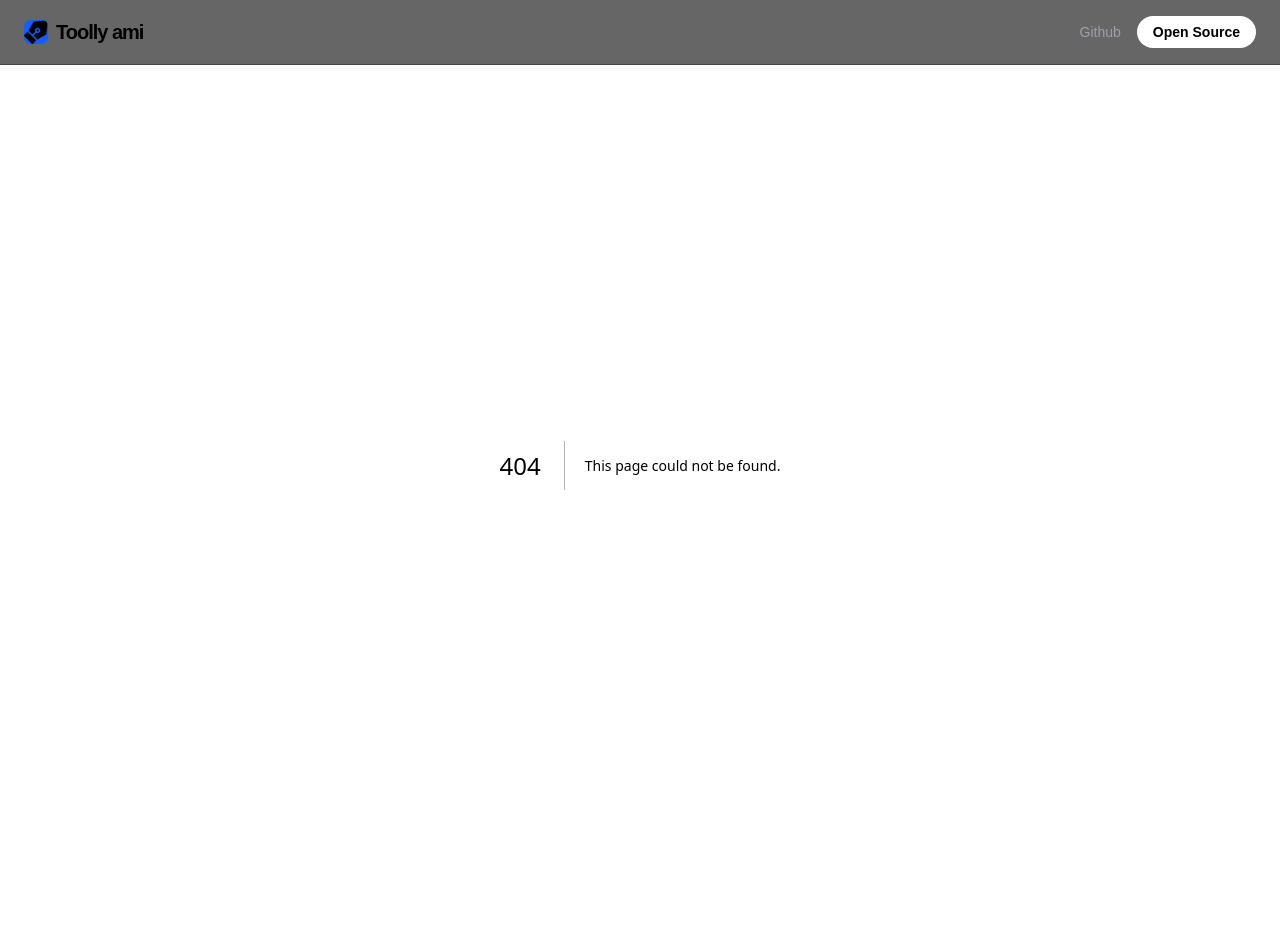
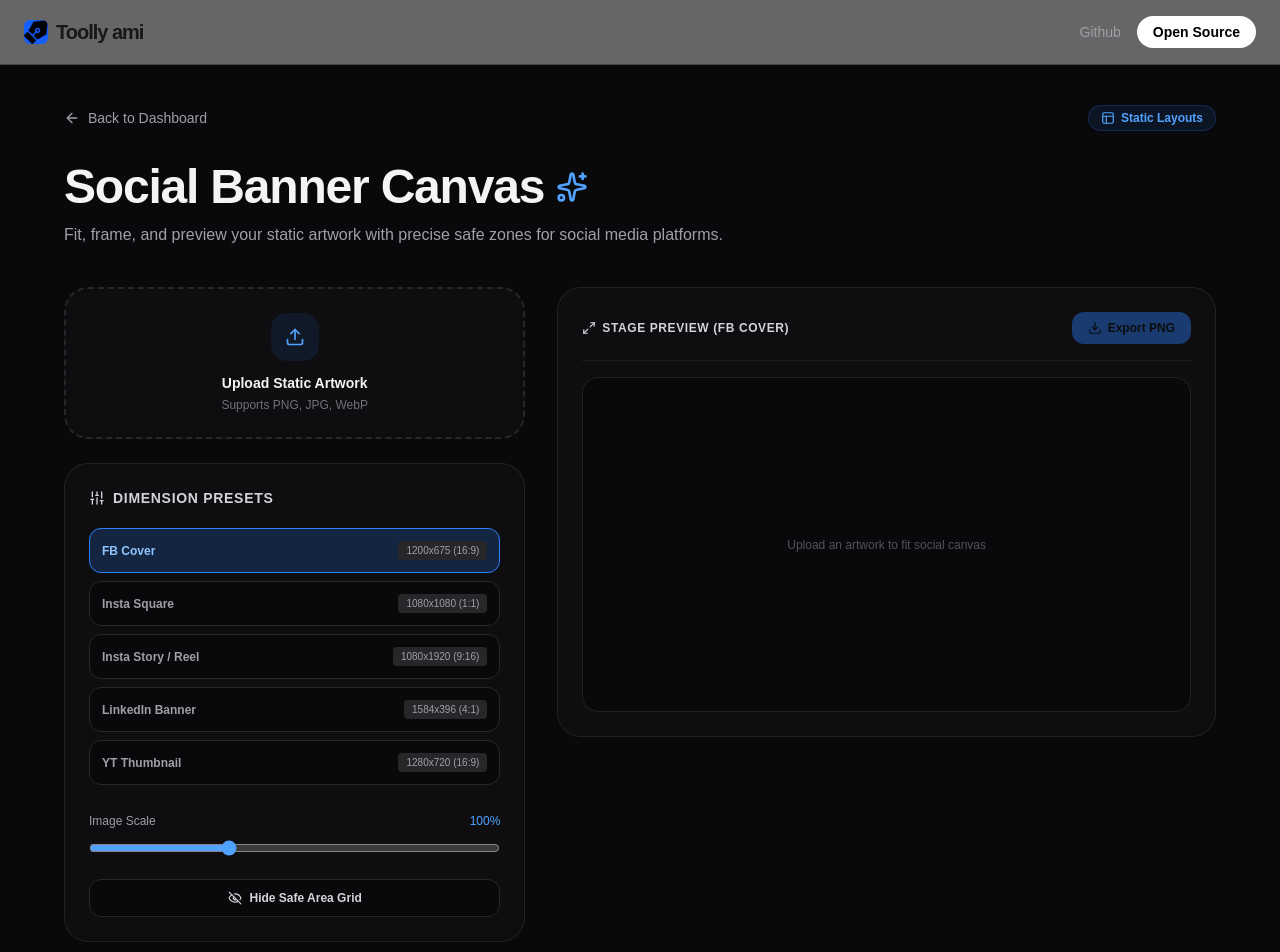
Before and after one commit to Fahim-hash/toolly.ami, a Next.js app: page /tools/social-canvas in a window 1280 px wide. Before the commit this address had no page. Shown: the top 952 px of the page. Before the commit the page ends 865 px from the top, so only its background shows below. Built offline with nearby package versions, Linux system fonts and the light colour scheme.

Commit message:
Create page.tsx

```diff
--- /dev/null
+++ b/app/tools/social-canvas/page.tsx
@@ -0,0 +1,238 @@
+"use client";
+
+import { useState, useRef, ChangeEvent } from "react";
+import Link from "next/link";
+import { motion } from "framer-motion";
+import {
+  ArrowLeft,
+  Layout,
+  Upload,
+  Download,
+  Sliders,
+  Sparkles,
+  Maximize2,
+  Eye,
+  EyeOff
+} from "lucide-react";
+
+type Preset = {
+  name: string;
+  ratio: string;
+  aspect: number;
+  width: number;
+  height: number;
+};
+
+const PRESETS: Preset[] = [
+  { name: "FB Cover", ratio: "16:9", aspect: 16 / 9, width: 1200, height: 675 },
+  { name: "Insta Square", ratio: "1:1", aspect: 1, width: 1080, height: 1080 },
+  { name: "Insta Story / Reel", ratio: "9:16", aspect: 9 / 16, width: 1080, height: 1920 },
+  { name: "LinkedIn Banner", ratio: "4:1", aspect: 4, width: 1584, height: 396 },
+  { name: "YT Thumbnail", ratio: "16:9", aspect: 16 / 9, width: 1280, height: 720 },
+];
+
+export default function SocialCanvasPage() {
+  const [imageSrc, setImageSrc] = useState<string | null>(null);
+  const [selectedPreset, setSelectedPreset] = useState<Preset>(PRESETS[0]);
+  const [showSafeZone, setShowSafeZone] = useState<boolean>(true);
+  const [scale, setScale] = useState<number>(100);
+
+  const fileInputRef = useRef<HTMLInputElement>(null);
+
+  const handleImageUpload = (e: ChangeEvent<HTMLInputElement>) => {
+    const file = e.target.files?.[0];
+    if (file) {
+      const reader = new FileReader();
+      reader.onload = (evt) => {
+        setImageSrc(evt.target?.result as string);
+      };
+      reader.readAsDataURL(file);
+    }
+  };
+
+  const handleDownload = () => {
+    if (!imageSrc) return;
+    const canvas = document.createElement("canvas");
+    canvas.width = selectedPreset.width;
+    canvas.height = selectedPreset.height;
+    const ctx = canvas.getContext("2d");
+
+    const img = new Image();
+    img.src = imageSrc;
+    img.onload = () => {
+      if (ctx) {
+        ctx.fillStyle = "#09090b";
+        ctx.fillRect(0, 0, canvas.width, canvas.height);
+
+        const scaledWidth = (img.width * (scale / 100));
+        const scaledHeight = (img.height * (scale / 100));
+        const x = (canvas.width - scaledWidth) / 2;
+        const y = (canvas.height - scaledHeight) / 2;
+
+        ctx.drawImage(img, x, y, scaledWidth, scaledHeight);
+
+        const link = document.createElement("a");
+        link.download = `${selectedPreset.name.toLowerCase().replace(/\s+/g, "-")}-export.png`;
+        link.href = canvas.toDataURL("image/png");
+        link.click();
+      }
+    };
+  };
+
+  return (
+    <div className="min-h-screen bg-zinc-950 text-zinc-100 py-10 px-4">
+      <div className="max-w-6xl mx-auto">
+        {/* Navigation */}
+        <div className="flex items-center justify-between mb-8">
+          <Link
+            href="/"
+            className="inline-flex items-center gap-2 text-sm text-zinc-400 hover:text-white transition-colors"
+          >
+            <ArrowLeft size={16} /> Back to Dashboard
+          </Link>
+
+          <span className="px-3 py-1 rounded-full bg-blue-500/10 border border-blue-500/20 text-blue-400 text-xs font-semibold flex items-center gap-1.5">
+            <Layout size={14} /> Static Layouts
+          </span>
+        </div>
+
+        {/* Header */}
+        <div className="mb-10 text-center md:text-left">
+          <h1 className="text-3xl md:text-5xl font-extrabold tracking-tight mb-3 flex items-center justify-center md:justify-start gap-3">
+            Social Banner Canvas
+            <Sparkles className="text-blue-400" size={32} />
+          </h1>
+          <p className="text-zinc-400 text-base max-w-2xl">
+            Fit, frame, and preview your static artwork with precise safe zones for social media platforms.
+          </p>
+        </div>
+
+        {/* Main Workspace */}
+        <div className="grid grid-cols-1 lg:grid-cols-12 gap-8">
+          {/* Controls */}
+          <div className="lg:col-span-5 space-y-6">
+            {/* Image Dropzone */}
+            <div
+              onClick={() => fileInputRef.current?.click()}
+              className="border-2 border-dashed border-zinc-800 hover:border-blue-500/50 bg-zinc-900/40 rounded-3xl p-6 text-center cursor-pointer transition-all backdrop-blur-sm group"
+            >
+              <input
+                type="file"
+                ref={fileInputRef}
+                onChange={handleImageUpload}
+                accept="image/*"
+                className="hidden"
+              />
+              <div className="w-12 h-12 bg-blue-500/10 text-blue-400 rounded-2xl flex items-center justify-center mx-auto mb-3 group-hover:scale-110 transition-transform">
+                <Upload size={20} />
+              </div>
+              <p className="text-sm font-semibold mb-1">Upload Static Artwork</p>
+              <p className="text-xs text-zinc-500">Supports PNG, JPG, WebP</p>
+            </div>
+
+            {/* Canvas Preset Controls */}
+            <div className="bg-zinc-900/40 border border-zinc-800/80 rounded-3xl p-6 backdrop-blur-sm space-y-5">
+              <h2 className="text-sm font-bold text-zinc-300 uppercase tracking-wider flex items-center gap-2">
+                <Sliders size={16} /> Dimension Presets
+              </h2>
+
+              <div className="grid grid-cols-1 gap-2">
+                {PRESETS.map((preset) => (
+                  <button
+                    key={preset.name}
+                    onClick={() => setSelectedPreset(preset)}
+                    className={`p-3 text-left rounded-xl border flex items-center justify-between transition-all ${
+                      selectedPreset.name === preset.name
+                        ? "bg-blue-500/20 border-blue-500 text-blue-300"
+                        : "bg-zinc-950 border-zinc-800 text-zinc-400 hover:border-zinc-700"
+                    }`}
+                  >
+                    <span className="text-xs font-semibold">{preset.name}</span>
+                    <span className="text-[10px] font-mono px-2 py-0.5 rounded bg-zinc-800 text-zinc-400">
+                      {preset.width}x{preset.height} ({preset.ratio})
+                    </span>
+                  </button>
+                ))}
+              </div>
+
+              {/* Artwork Scale Slider */}
+              <div className="space-y-1.5 pt-2">
+                <div className="flex justify-between text-xs">
+                  <span className="text-zinc-400">Image Scale</span>
+                  <span className="text-blue-400 font-mono">{scale}%</span>
+                </div>
+                <input
+                  type="range"
+                  min="50"
+                  max="200"
+                  value={scale}
+                  onChange={(e) => setScale(Number(e.target.value))}
+                  className="w-full accent-blue-400 bg-zinc-800 rounded-lg h-2 cursor-pointer"
+                />
+              </div>
+
+              {/* Safe Area Grid Toggle */}
+              <button
+                onClick={() => setShowSafeZone(!showSafeZone)}
+                className="w-full py-2.5 px-4 bg-zinc-950 border border-zinc-800 hover:border-zinc-700 rounded-xl text-xs font-semibold flex items-center justify-center gap-2 text-zinc-300 transition-all"
+              >
+                {showSafeZone ? <EyeOff size={14} /> : <Eye size={14} />}
+                {showSafeZone ? "Hide Safe Area Grid" : "Show Safe Area Grid"}
+              </button>
+            </div>
+          </div>
+
+          {/* Interactive Preview Canvas */}
+          <div className="lg:col-span-7 flex flex-col gap-6">
+            <div className="bg-zinc-900/40 border border-zinc-800/80 rounded-3xl p-6 backdrop-blur-sm min-h-[450px] flex flex-col">
+              <div className="flex items-center justify-between mb-4 pb-4 border-b border-zinc-800/60">
+                <span className="text-xs font-bold text-zinc-300 uppercase tracking-wider flex items-center gap-1.5">
+                  <Maximize2 size={14} /> Stage Preview ({selectedPreset.name})
+                </span>
+                <button
+                  disabled={!imageSrc}
+                  onClick={handleDownload}
+                  className="px-4 py-2 bg-blue-500 hover:bg-blue-400 text-zinc-950 font-bold rounded-xl transition-all flex items-center gap-1.5 text-xs disabled:opacity-40 disabled:cursor-not-allowed"
+                >
+                  <Download size={14} /> Export PNG
+                </button>
+              </div>
+
+              {/* Render Area */}
+              <div className="flex-1 bg-zinc-950 border border-zinc-800/80 rounded-2xl flex items-center justify-center p-6 relative overflow-hidden min-h-[320px]">
+                {!imageSrc ? (
+                  <p className="text-xs text-zinc-600">Upload an artwork to fit social canvas</p>
+                ) : (
+                  <div
+                    className="relative border border-zinc-700 overflow-hidden shadow-2xl flex items-center justify-center bg-black transition-all duration-300"
+                    style={{
+                      aspectRatio: `${selectedPreset.aspect}`,
+                      maxWidth: "100%",
+                      maxHeight: "360px",
+                    }}
+                  >
+                    <img
+                      src={imageSrc}
+                      alt="Uploaded Banner"
+                      className="object-contain max-w-none transition-transform duration-100"
+                      style={{ transform: `scale(${scale / 100})` }}
+                    />
+
+                    {/* Safe Zone Grid Overlay */}
+                    {showSafeZone && (
+                      <div className="absolute inset-4 border border-dashed border-blue-400/50 pointer-events-none flex items-center justify-center">
+                        <span className="text-[10px] bg-blue-500/20 text-blue-300 px-2 py-0.5 rounded backdrop-blur-sm">
+                          Content Safe Zone
+                        </span>
+                      </div>
+                    )}
+                  </div>
+                )}
+              </div>
+            </div>
+          </div>
+        </div>
+      </div>
+    </div>
+  );
+}
```
